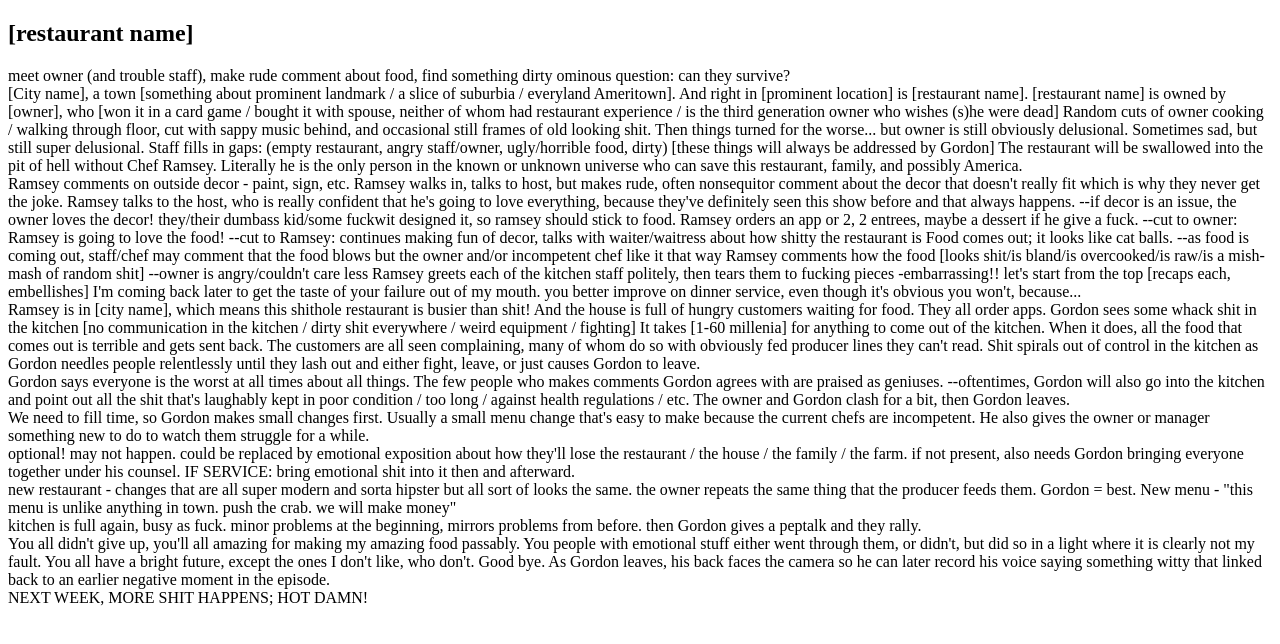
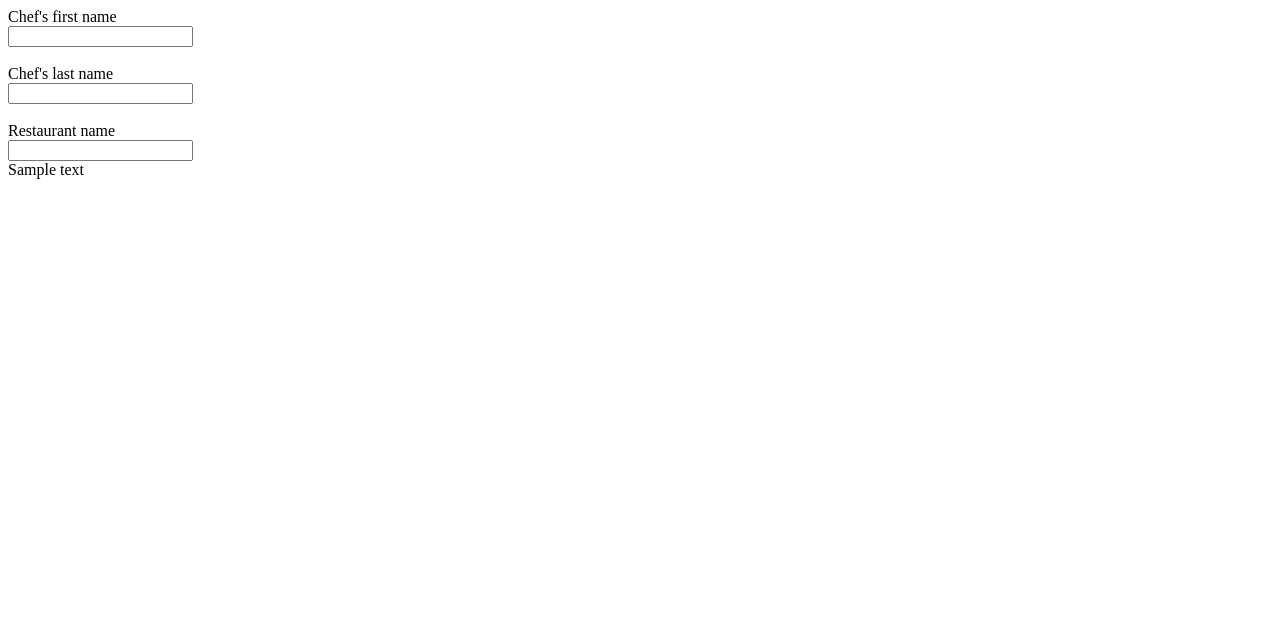
Before and after one commit to drewbstew/kitchen-rewritemares, a plain HTML site: page index.html in a window 1280 px wide. Drawn offline with nearby package versions, Linux system fonts and the light colour scheme.

Commit message:
commented out sample body, added new sample and tags to html

```diff
--- a/index.html
+++ b/index.html
@@ -3,8 +3,29 @@
 <html>
   <header>
     <title>Kitchen Nightmares Script Generator</title>
+    <script
+        src="http://code.jquery.com/jquery-3.2.1.min.js"
+        integrity="sha256-hwg4gsxgFZhOsEEamdOYGBf13FyQuiTwlAQgxVSNgt4="
+        crossorigin="anonymous">
+    </script>
   </header>
   <body>
+  <div id="info-form">
+    <form>
+      Chef's first name<br>
+      <input type="text" name="cheffirstname" id="chef-first-name"><br><br>
+      Chef's last name<br>
+      <input type="text" name="cheflastname" id="chef-last-name"><br><br>
+      Restaurant name<br>
+      <input type="text" name="cheffirstname" id="chef-first-name">
+    </form>
+  </div>
+  <div id="sample">
+    Sample text
+  </div>
+
+
+  <!--
   <h2>[restaurant name]</h2>
   <div id="intro-summary">
   meet owner (and trouble staff), make rude comment about food, find something dirty
@@ -23,14 +44,14 @@
     Ramsey comments on outside decor - paint, sign, etc.
     Ramsey walks in, talks to host, but makes rude, often nonsequitor comment about the decor that doesn't really fit which is why they never get the joke.
     Ramsey talks to the host, who is really confident that he's going to love everything, because they've definitely seen this show before and that always happens.
-      --if decor is an issue, the owner loves the decor! they/their dumbass kid/some fuckwit designed it, so ramsey should stick to food.
+      -if decor is an issue, the owner loves the decor! they/their dumbass kid/some fuckwit designed it, so ramsey should stick to food.
     Ramsey orders an app or 2, 2 entrees, maybe a dessert if he give a fuck.
-      --cut to owner: Ramsey is going to love the food!
-      --cut to Ramsey: continues making fun of decor, talks with waiter/waitress about how shitty the restaurant is
+      -cut to owner: Ramsey is going to love the food!
+      -cut to Ramsey: continues making fun of decor, talks with waiter/waitress about how shitty the restaurant is
     Food comes out; it looks like cat balls.
-      --as food is coming out, staff/chef may comment that the food blows but the owner and/or incompetent chef like it that way
+      -as food is coming out, staff/chef may comment that the food blows but the owner and/or incompetent chef like it that way
     Ramsey comments how the food [looks shit/is bland/is overcooked/is raw/is a mish-mash of random shit]
-      --owner is angry/couldn't care less
+      -owner is angry/couldn't care less
     Ramsey greets each of the kitchen staff politely, then tears them to fucking pieces
       -embarrassing!!
     let's start from the top [recaps each, embellishes]
@@ -45,7 +66,7 @@
   </div>
   <div id="post-dinner-service-1">
     Gordon says everyone is the worst at all times about all things. The few people who makes comments Gordon agrees with are praised as geniuses.
-      --oftentimes, Gordon will also go into the kitchen and point out all the shit that's laughably kept in poor condition / too long / against health regulations / etc.
+      -oftentimes, Gordon will also go into the kitchen and point out all the shit that's laughably kept in poor condition / too long / against health regulations / etc.
     The owner and Gordon clash for a bit, then Gordon leaves.
   </div>
   <div id="day2-morning">
@@ -70,6 +91,7 @@
     You all have a bright future, except the ones I don't like, who don't. Good bye.
     As Gordon leaves, his back faces the camera so he can later record his voice saying something witty that linked back to an earlier negative moment in the episode.
   </div>
-  NEXT WEEK, MORE SHIT HAPPENS; HOT DAMN!
+  NEXT WEEK, MORE SHIT HAPPENS; HOT DAMN! --></div>
   <body>
+  <script src="script.js"></script>
 </html>
```
Also changed, not shown: script.js (added).
